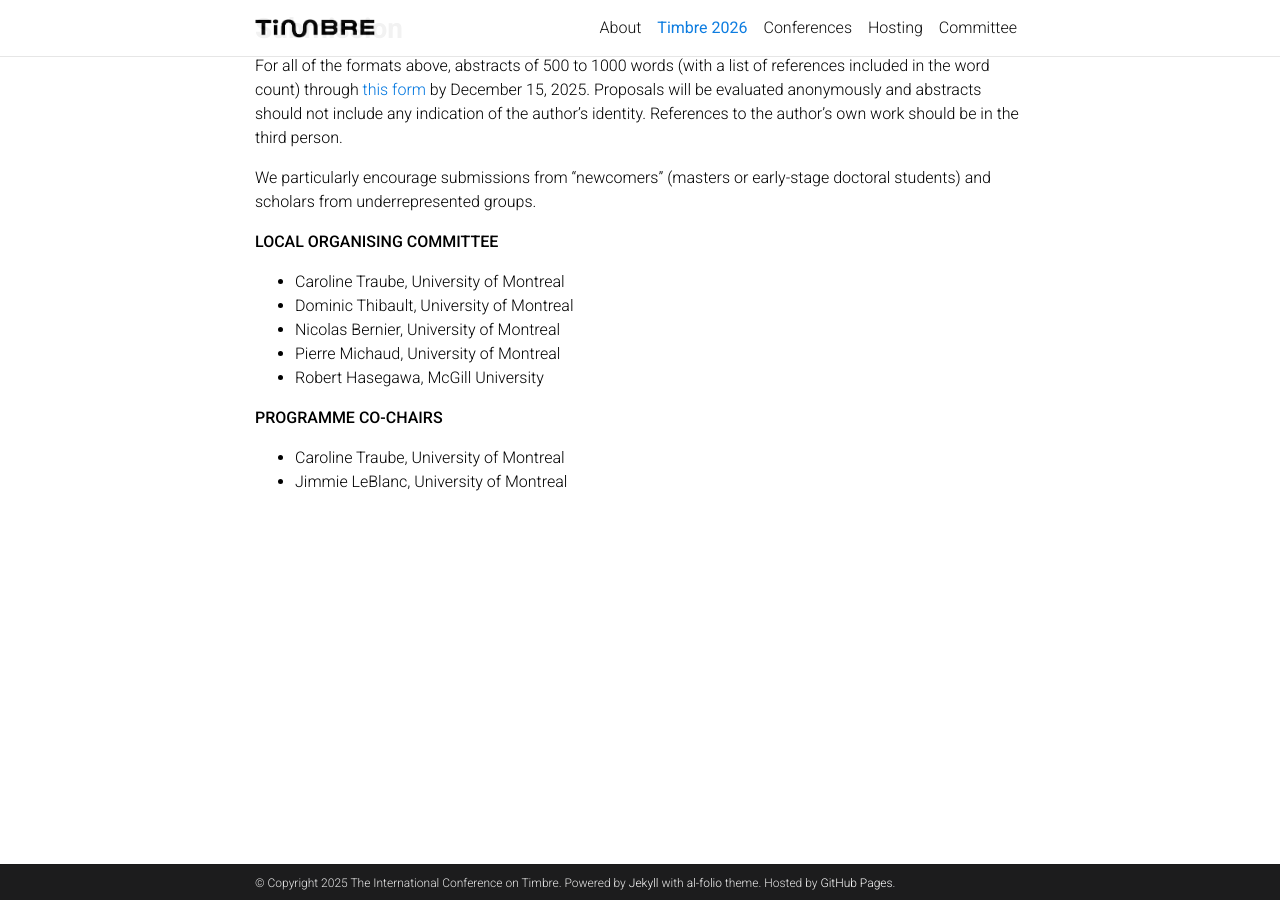
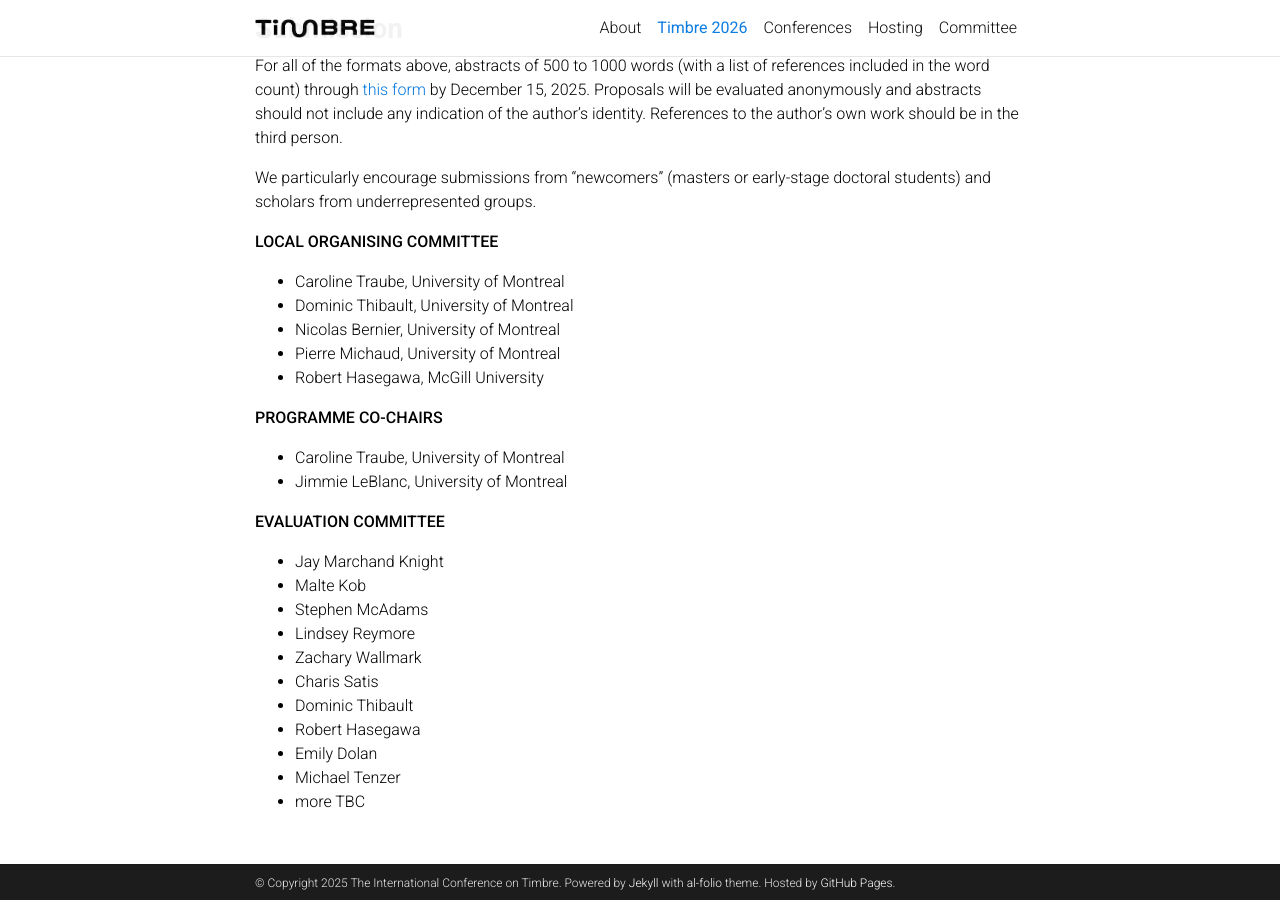
Before and after one commit to timbre-conference/timbre-conference.github.io, a Jekyll site: the page built from _pages/timbre2026-cfp.md, in a window 1280 px wide and 900 px high, scrolled down 2487 px. Built offline with Jekyll 4.4.1, drawn with Linux system fonts in a browser that asks for light colours; comment, search, counter and statistics services are not loaded; a style sheet for code colours, icons or effects is not loaded.

Commit message:
Update timbre2026-cfp.md

```diff
--- a/_pages/timbre2026-cfp.md
+++ b/_pages/timbre2026-cfp.md
@@ -98,3 +98,16 @@ We particularly encourage submissions from “newcomers” (masters or early-sta
 **PROGRAMME CO-CHAIRS**
 * Caroline Traube, University of Montreal
 * Jimmie LeBlanc, University of Montreal
+
+**EVALUATION COMMITTEE**
+* Jay Marchand Knight
+* Malte Kob
+* Stephen McAdams
+* Lindsey Reymore
+* Zachary Wallmark
+* Charis Satis
+* Dominic Thibault
+* Robert Hasegawa
+* Emily Dolan
+* Michael Tenzer
+* more TBC
```
